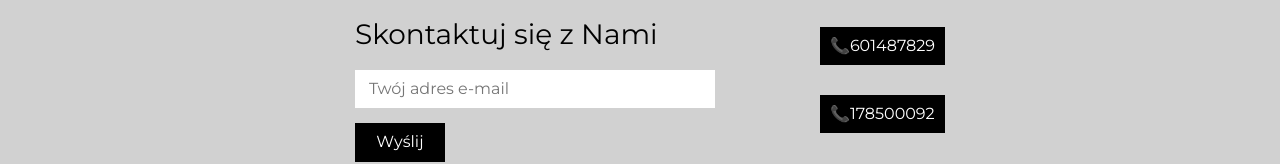
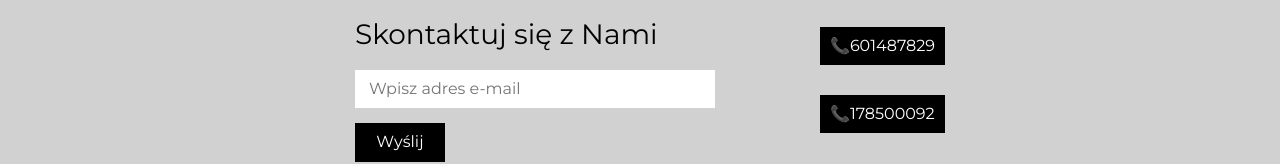
Before and after one commit to kingatos/apex-page-react, a React (Create React App) app: page / in a window 1280 px wide. Shown: the part 2442-2606 px from the top of the page. Built offline with nearby package versions, Linux system fonts and the light colour scheme.

Commit message:
changed a placeholder text

```diff
--- a/src/common/Footer/index.js
+++ b/src/common/Footer/index.js
@@ -26,7 +26,7 @@ const Footer = () => {
         <StyledInput
           required
           type="text"
-          placeholder="Twój adres e-mail"
+          placeholder="Wpisz adres e-mail"
           name="email"
           value={email}
           onChange={(event) => setEmail(event.target.value)}
```
